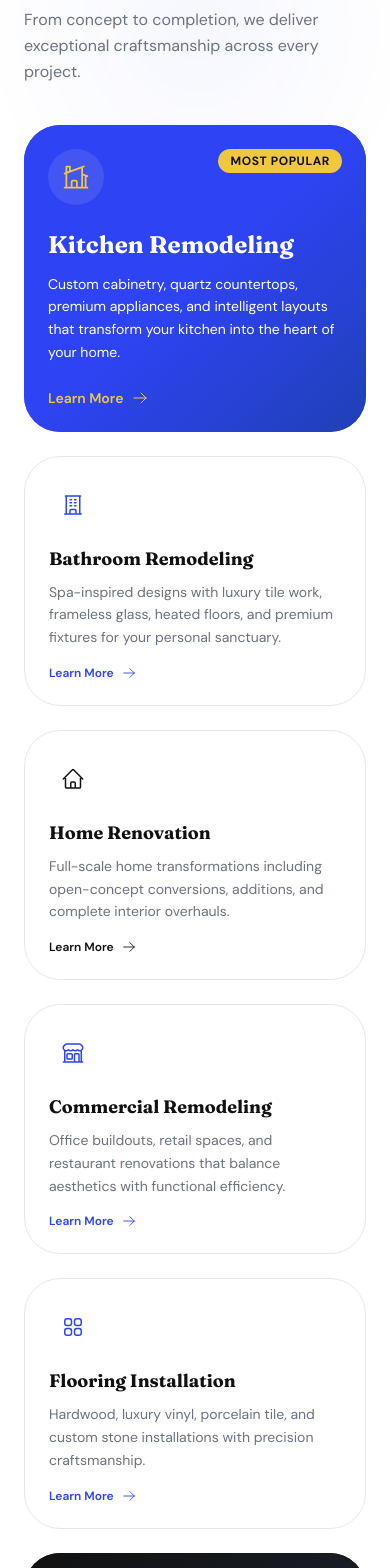
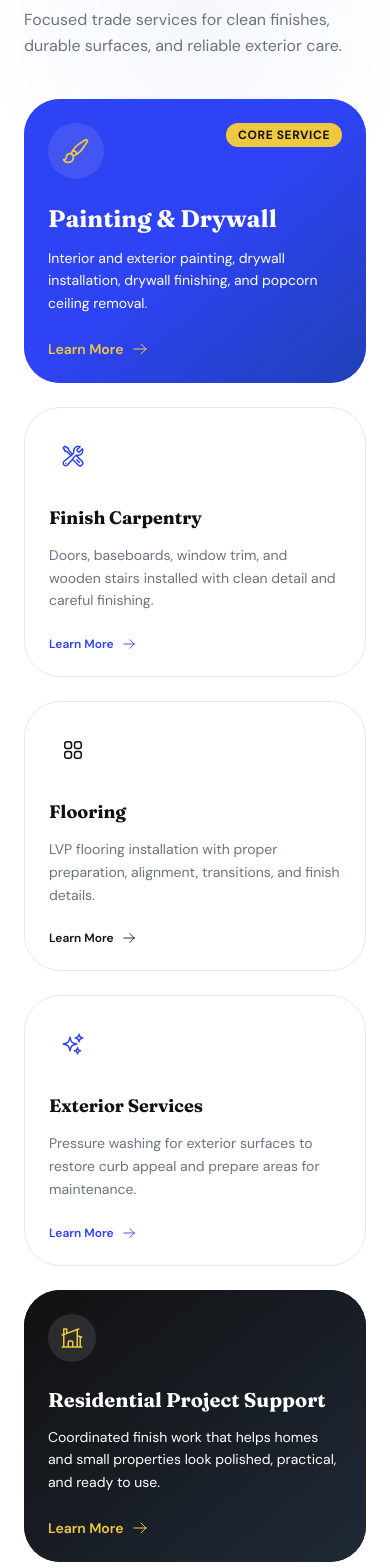
Before and after one commit to Polar0105Q/acredimodelingservicellc, a Next.js app: page / in a window 390 px wide. Shown: the part 1340-2908 px from the top of the page. Built offline with nearby package versions, Linux system fonts and the light colour scheme; no server answers.

Commit message:
feat: update service offerings

```diff
--- a/src/app/components/ContactSection.tsx
+++ b/src/app/components/ContactSection.tsx
@@ -21,12 +21,11 @@ const t = {
       submit: 'Send Message',
     },
     services: [
-      'Kitchen Remodeling',
-      'Bathroom Remodeling',
-      'Home Renovation',
-      'Commercial Remodeling',
-      'Flooring Installation',
-      'Interior Design',
+      'Painting & Drywall',
+      'Finish Carpentry',
+      'Flooring - LVP Installation',
+      'Exterior Services - Pressure Washing',
+      'Residential Project Support',
       'Other',
     ],
     success: "Message sent! We'll contact you within 24 hours.",
@@ -73,8 +72,28 @@ const t = {
   },
 };
 
+const contactServices = {
+  en: [
+    'Painting & Drywall',
+    'Finish Carpentry',
+    'Flooring - LVP Installation',
+    'Exterior Services - Pressure Washing',
+    'Residential Project Support',
+    'Other',
+  ],
+  es: [
+    'Pintura y Drywall',
+    'Carpinteria de Acabado',
+    'Pisos - Instalacion LVP',
+    'Servicios Exteriores - Lavado a Presion',
+    'Apoyo para Proyectos Residenciales',
+    'Otro',
+  ],
+};
+
 export default function ContactSection({ lang }: ContactSectionProps) {
   const tx = t[lang];
+  const serviceOptions = contactServices[lang];
   const sectionRef = useRef<HTMLElement>(null);
   const [form, setForm] = useState({ name: '', email: '', phone: '', service: '', message: '' });
   const [submitted, setSubmitted] = useState(false);
@@ -298,7 +317,7 @@ export default function ContactSection({ lang }: ContactSectionProps) {
                       required
                     >
                       <option value=""></option>
-                      {tx.services.map((s) => (
+                      {serviceOptions.map((s) => (
                         <option key={s} value={s}>
                           {s}
                         </option>
--- a/src/app/components/ServicesSection.tsx
+++ b/src/app/components/ServicesSection.tsx
@@ -10,101 +10,77 @@ interface ServicesSectionProps {
 const t = {
   en: {
     label: 'What We Do',
-    heading: 'Premium Remodeling Services',
-    sub: 'From concept to completion, we deliver exceptional craftsmanship across every project.',
+    heading: 'Professional Remodeling Services',
+    sub: 'Focused trade services for clean finishes, durable surfaces, and reliable exterior care.',
     learn: 'Learn More',
     services: [
       {
-        icon: 'HomeModernIcon',
-        title: 'Kitchen Remodeling',
-        desc: 'Custom cabinetry, quartz countertops, premium appliances, and intelligent layouts that transform your kitchen into the heart of your home.',
-        tag: 'Most Popular',
-        accent: true,
+        icon: 'PaintBrushIcon',
+        title: 'Painting & Drywall',
+        desc: 'Interior and exterior painting, drywall installation, drywall finishing, and popcorn ceiling removal.',
+        tag: 'Core Service',
       },
       {
-        icon: 'BuildingOfficeIcon',
-        title: 'Bathroom Remodeling',
-        desc: 'Spa-inspired designs with luxury tile work, frameless glass, heated floors, and premium fixtures for your personal sanctuary.',
+        icon: 'WrenchScrewdriverIcon',
+        title: 'Finish Carpentry',
+        desc: 'Doors, baseboards, window trim, and wooden stairs installed with clean detail and careful finishing.',
         tag: '',
-        accent: false,
-      },
-      {
-        icon: 'HomeIcon',
-        title: 'Home Renovation',
-        desc: 'Full-scale home transformations including open-concept conversions, additions, and complete interior overhauls.',
-        tag: '',
-        accent: false,
-      },
-      {
-        icon: 'BuildingStorefrontIcon',
-        title: 'Commercial Remodeling',
-        desc: 'Office buildouts, retail spaces, and restaurant renovations that balance aesthetics with functional efficiency.',
-        tag: '',
-        accent: false,
       },
       {
         icon: 'Squares2X2Icon',
-        title: 'Flooring Installation',
-        desc: 'Hardwood, luxury vinyl, porcelain tile, and custom stone installations with precision craftsmanship.',
+        title: 'Flooring',
+        desc: 'LVP flooring installation with proper preparation, alignment, transitions, and finish details.',
         tag: '',
-        accent: false,
       },
       {
-        icon: 'PaintBrushIcon',
-        title: 'Interior Design',
-        desc: 'Full-service interior design consultation, space planning, material selection, and project coordination.',
+        icon: 'SparklesIcon',
+        title: 'Exterior Services',
+        desc: 'Pressure washing for exterior surfaces to restore curb appeal and prepare areas for maintenance.',
         tag: '',
-        accent: false,
+      },
+      {
+        icon: 'HomeModernIcon',
+        title: 'Residential Project Support',
+        desc: 'Coordinated finish work that helps homes and small properties look polished, practical, and ready to use.',
+        tag: '',
       },
     ],
   },
   es: {
     label: 'Lo Que Hacemos',
-    heading: 'Servicios Premium de Remodelación',
-    sub: 'Del concepto a la realidad, entregamos artesanía excepcional en cada proyecto.',
-    learn: 'Saber Más',
+    heading: 'Servicios Profesionales de Remodelacion',
+    sub: 'Servicios especializados para acabados limpios, superficies duraderas y mantenimiento exterior confiable.',
+    learn: 'Saber Mas',
     services: [
       {
-        icon: 'HomeModernIcon',
-        title: 'Remodelación de Cocinas',
-        desc: 'Gabinetes personalizados, encimeras de cuarzo y diseños inteligentes que transforman tu cocina.',
-        tag: 'Más Popular',
-        accent: true,
+        icon: 'PaintBrushIcon',
+        title: 'Pintura y Drywall',
+        desc: 'Pintura interior y exterior, instalacion de drywall, acabado de drywall y remocion de techo popcorn.',
+        tag: 'Servicio Principal',
       },
       {
-        icon: 'BuildingOfficeIcon',
-        title: 'Remodelación de Baños',
-        desc: 'Diseños inspirados en spas con azulejos de lujo, vidrio sin marco y accesorios premium.',
+        icon: 'WrenchScrewdriverIcon',
+        title: 'Carpinteria de Acabado',
+        desc: 'Puertas, zocalos, molduras de ventanas y escaleras de madera con detalle limpio y buen acabado.',
         tag: '',
-        accent: false,
-      },
-      {
-        icon: 'HomeIcon',
-        title: 'Renovación de Hogar',
-        desc: 'Transformaciones de hogar a gran escala, incluyendo conversiones de concepto abierto.',
-        tag: '',
-        accent: false,
-      },
-      {
-        icon: 'BuildingStorefrontIcon',
-        title: 'Remodelación Comercial',
-        desc: 'Oficinas, espacios de venta y restaurantes que equilibran estética y eficiencia funcional.',
-        tag: '',
-        accent: false,
       },
       {
         icon: 'Squares2X2Icon',
-        title: 'Instalación de Pisos',
-        desc: 'Madera, vinilo de lujo, porcelana y piedra personalizada con artesanía de precisión.',
+        title: 'Pisos',
+        desc: 'Instalacion de pisos LVP con preparacion correcta, alineacion, transiciones y detalles finales.',
         tag: '',
-        accent: false,
       },
       {
-        icon: 'PaintBrushIcon',
-        title: 'Diseño de Interiores',
-        desc: 'Consultoría de diseño, planificación de espacios y selección de materiales.',
+        icon: 'SparklesIcon',
+        title: 'Servicios Exteriores',
+        desc: 'Lavado a presion para superficies exteriores, ideal para mejorar la apariencia y preparar mantenimiento.',
         tag: '',
-        accent: false,
+      },
+      {
+        icon: 'HomeModernIcon',
+        title: 'Apoyo para Proyectos Residenciales',
+        desc: 'Trabajo coordinado de acabados para que casas y propiedades pequenas luzcan pulidas y funcionales.',
+        tag: '',
       },
     ],
   },
@@ -140,11 +116,9 @@ export default function ServicesSection({ lang }: ServicesSectionProps) {
       ref={sectionRef}
       className="py-16 md:py-24 lg:py-32 bg-background relative overflow-hidden"
     >
-      {/* Decorative bg */}
       <div className="absolute top-0 right-0 w-96 h-96 blob-primary animate-blob pointer-events-none opacity-40" />
 
       <div className="max-w-7xl mx-auto px-6 relative z-10">
-        {/* Header */}
         <div className="max-w-2xl mb-10 md:mb-16 reveal">
           <span className="text-xs uppercase tracking-widest text-accent font-semibold mb-3 block">
             {tx.label}
@@ -153,153 +127,115 @@ export default function ServicesSection({ lang }: ServicesSectionProps) {
           <p className="text-base md:text-lg text-muted-foreground leading-relaxed">{tx.sub}</p>
         </div>
 
-        {/* Bento-style services grid */}
-        {/* BENTO AUDIT:
-          Array has 6 cards: Kitchen, Bathroom, Home, Commercial, Flooring, Interior
-          Row 1: [col-1: Kitchen cs-2 (featured)] [col-3: Bathroom cs-1] [col-4: Home cs-1]
-          Row 2: [col-1: Commercial cs-1] [col-2: Flooring cs-1] [col-3: Interior cs-2]
-          Placed 6/6 cards ✓
-        */}
         <div className="grid grid-cols-1 md:grid-cols-2 lg:grid-cols-4 gap-6">
-          {/* Kitchen — featured large card */}
-          <div className="lg:col-span-2 service-card group bg-primary text-primary-foreground rounded-3xl p-6 md:p-8 flex flex-col justify-between min-h-[260px] md:min-h-[320px] relative overflow-hidden cursor-pointer reveal">
+          {tx.services.map((service, i) => {
+            const featured = i === 0;
+            const dark = i === tx.services.length - 1;
+            const accent = i === 2;
+
+            return (
+              <div
+                key={service.title}
+                className={`service-card group rounded-3xl p-6 md:p-7 flex flex-col justify-between relative overflow-hidden cursor-pointer reveal transition-all duration-300 ${
+                  featured
+                    ? 'lg:col-span-2 bg-primary text-primary-foreground min-h-[260px] md:min-h-[320px]'
+                    : dark
+                      ? 'lg:col-span-2 bg-foreground text-background min-h-[240px] md:min-h-[280px]'
+                      : accent
+                        ? 'bg-accent/5 border border-accent/20 min-h-[240px] md:min-h-[280px] hover:bg-accent/10 hover:shadow-xl'
+                        : 'bg-card border border-border min-h-[240px] md:min-h-[280px] hover:border-primary/30 hover:shadow-xl hover:shadow-primary/5'
+                }`}
+                style={{ transitionDelay: `${i * 80}ms` }}
+              >
+                {featured && (
+                  <>
                     <div className="absolute inset-0 bg-gradient-to-br from-primary via-primary to-blue-800 opacity-90" />
                     <div className="absolute bottom-0 right-0 w-48 h-48 bg-accent/10 rounded-full blur-3xl" />
+                  </>
+                )}
+
+                {dark && (
+                  <>
+                    <div className="absolute inset-0 bg-gradient-to-br from-foreground to-gray-800" />
+                    <div className="absolute top-0 left-0 w-64 h-64 bg-accent/5 rounded-full blur-3xl" />
+                  </>
+                )}
+
                 <div className="relative z-10 flex flex-col h-full">
-              <div className="flex items-start justify-between mb-6">
-                <div className="w-14 h-14 rounded-2xl bg-white/10 flex items-center justify-center">
-                  <Icon name="HomeModernIcon" size={28} variant="outline" className="text-accent" />
+                  <div className="flex items-start justify-between gap-4 mb-6">
+                    <div
+                      className={`rounded-2xl flex items-center justify-center transition-all duration-300 ${
+                        featured
+                          ? 'w-14 h-14 bg-white/10'
+                          : dark
+                            ? 'w-12 h-12 bg-white/10'
+                            : accent
+                              ? 'w-12 h-12 bg-accent/20'
+                              : 'w-12 h-12 bg-primary/10 group-hover:bg-primary'
+                      }`}
+                    >
+                      <Icon
+                        name={service.icon}
+                        size={featured ? 28 : 24}
+                        variant="outline"
+                        className={
+                          featured || dark
+                            ? 'text-accent'
+                            : accent
+                              ? 'text-accent-foreground'
+                              : 'text-primary group-hover:text-primary-foreground'
+                        }
+                      />
                     </div>
+
+                    {service.tag && (
                       <span className="px-3 py-1 rounded-full bg-accent text-accent-foreground text-xs font-bold uppercase tracking-wider">
-                  {tx.services[0].tag}
+                        {service.tag}
                       </span>
+                    )}
                   </div>
-              <h3 className="text-2xl font-display font-bold mb-3">{tx.services[0].title}</h3>
-              <p className="text-primary-foreground/70 text-sm leading-relaxed flex-1">
-                {tx.services[0].desc}
+
+                  <div className="flex-1">
+                    <h3
+                      className={`font-display font-bold mb-3 ${
+                        featured ? 'text-2xl' : dark ? 'text-xl' : 'text-lg text-card-foreground'
+                      }`}
+                    >
+                      {service.title}
+                    </h3>
+                    <p
+                      className={`text-sm leading-relaxed ${
+                        featured
+                          ? 'text-primary-foreground/70'
+                          : dark
+                            ? 'text-background/60'
+                            : 'text-muted-foreground'
+                      }`}
+                    >
+                      {service.desc}
                     </p>
-              <div className="mt-6 flex items-center gap-2 text-sm font-semibold text-accent group-hover:gap-4 transition-all duration-300">
-                {tx.learn} <Icon name="ArrowRightIcon" size={16} variant="outline" />
+                  </div>
+
+                  <div
+                    className={`mt-6 flex items-center gap-2 font-semibold transition-all duration-300 ${
+                      featured || dark
+                        ? 'text-sm text-accent group-hover:gap-4'
+                        : accent
+                          ? 'text-xs text-foreground group-hover:gap-3'
+                          : 'text-xs text-primary group-hover:gap-3'
+                    }`}
+                  >
+                    {tx.learn}
+                    <Icon
+                      name="ArrowRightIcon"
+                      size={featured || dark ? 16 : 14}
+                      variant="outline"
+                    />
                   </div>
                 </div>
               </div>
-
-          {/* Bathroom */}
-          <div
-            className="service-card group bg-card border border-border rounded-3xl p-6 md:p-7 flex flex-col justify-between min-h-[240px] md:min-h-[280px] cursor-pointer hover:border-primary/30 hover:shadow-xl hover:shadow-primary/5 transition-all duration-300 reveal"
-            style={{ transitionDelay: '100ms' }}
-          >
-            <div className="w-12 h-12 rounded-2xl bg-primary/10 flex items-center justify-center mb-4 group-hover:bg-primary group-hover:text-primary-foreground transition-all duration-300">
-              <Icon
-                name="BuildingOfficeIcon"
-                size={24}
-                variant="outline"
-                className="text-primary group-hover:text-primary-foreground"
-              />
-            </div>
-            <div>
-              <h3 className="text-lg font-display font-bold text-card-foreground mb-2">
-                {tx.services[1].title}
-              </h3>
-              <p className="text-sm text-muted-foreground leading-relaxed">{tx.services[1].desc}</p>
-            </div>
-            <div className="mt-4 flex items-center gap-2 text-xs font-semibold text-primary group-hover:gap-3 transition-all duration-300">
-              {tx.learn} <Icon name="ArrowRightIcon" size={14} variant="outline" />
-            </div>
-          </div>
-
-          {/* Home Renovation */}
-          <div
-            className="service-card group bg-accent/5 border border-accent/20 rounded-3xl p-6 md:p-7 flex flex-col justify-between min-h-[240px] md:min-h-[280px] cursor-pointer hover:bg-accent/10 hover:shadow-xl transition-all duration-300 reveal"
-            style={{ transitionDelay: '150ms' }}
-          >
-            <div className="w-12 h-12 rounded-2xl bg-accent/20 flex items-center justify-center mb-4">
-              <Icon
-                name="HomeIcon"
-                size={24}
-                variant="outline"
-                className="text-accent-foreground"
-              />
-            </div>
-            <div>
-              <h3 className="text-lg font-display font-bold text-card-foreground mb-2">
-                {tx.services[2].title}
-              </h3>
-              <p className="text-sm text-muted-foreground leading-relaxed">{tx.services[2].desc}</p>
-            </div>
-            <div className="mt-4 flex items-center gap-2 text-xs font-semibold text-foreground group-hover:gap-3 transition-all duration-300">
-              {tx.learn} <Icon name="ArrowRightIcon" size={14} variant="outline" />
-            </div>
-          </div>
-
-          {/* Commercial */}
-          <div
-            className="service-card group bg-card border border-border rounded-3xl p-6 md:p-7 flex flex-col justify-between min-h-[240px] md:min-h-[280px] cursor-pointer hover:border-primary/30 hover:shadow-xl hover:shadow-primary/5 transition-all duration-300 reveal"
-            style={{ transitionDelay: '200ms' }}
-          >
-            <div className="w-12 h-12 rounded-2xl bg-primary/10 flex items-center justify-center mb-4 group-hover:bg-primary transition-all duration-300">
-              <Icon
-                name="BuildingStorefrontIcon"
-                size={24}
-                variant="outline"
-                className="text-primary group-hover:text-primary-foreground"
-              />
-            </div>
-            <div>
-              <h3 className="text-lg font-display font-bold text-card-foreground mb-2">
-                {tx.services[3].title}
-              </h3>
-              <p className="text-sm text-muted-foreground leading-relaxed">{tx.services[3].desc}</p>
-            </div>
-            <div className="mt-4 flex items-center gap-2 text-xs font-semibold text-primary group-hover:gap-3 transition-all duration-300">
-              {tx.learn} <Icon name="ArrowRightIcon" size={14} variant="outline" />
-            </div>
-          </div>
-
-          {/* Flooring */}
-          <div
-            className="service-card group bg-card border border-border rounded-3xl p-6 md:p-7 flex flex-col justify-between min-h-[240px] md:min-h-[280px] cursor-pointer hover:border-primary/30 hover:shadow-xl hover:shadow-primary/5 transition-all duration-300 reveal"
-            style={{ transitionDelay: '250ms' }}
-          >
-            <div className="w-12 h-12 rounded-2xl bg-primary/10 flex items-center justify-center mb-4 group-hover:bg-primary transition-all duration-300">
-              <Icon
-                name="Squares2X2Icon"
-                size={24}
-                variant="outline"
-                className="text-primary group-hover:text-primary-foreground"
-              />
-            </div>
-            <div>
-              <h3 className="text-lg font-display font-bold text-card-foreground mb-2">
-                {tx.services[4].title}
-              </h3>
-              <p className="text-sm text-muted-foreground leading-relaxed">{tx.services[4].desc}</p>
-            </div>
-            <div className="mt-4 flex items-center gap-2 text-xs font-semibold text-primary group-hover:gap-3 transition-all duration-300">
-              {tx.learn} <Icon name="ArrowRightIcon" size={14} variant="outline" />
-            </div>
-          </div>
-
-          {/* Interior Design — large card */}
-          <div
-            className="lg:col-span-2 service-card group bg-foreground text-background rounded-3xl p-6 md:p-8 flex flex-col justify-between min-h-[240px] md:min-h-[280px] relative overflow-hidden cursor-pointer reveal"
-            style={{ transitionDelay: '300ms' }}
-          >
-            <div className="absolute inset-0 bg-gradient-to-br from-foreground to-gray-800" />
-            <div className="absolute top-0 left-0 w-64 h-64 bg-accent/5 rounded-full blur-3xl" />
-            <div className="relative z-10 flex flex-col h-full">
-              <div className="w-12 h-12 rounded-2xl bg-white/10 flex items-center justify-center mb-4">
-                <Icon name="PaintBrushIcon" size={24} variant="outline" className="text-accent" />
-              </div>
-              <div className="flex-1">
-                <h3 className="text-xl font-display font-bold mb-2">{tx.services[5].title}</h3>
-                <p className="text-background/60 text-sm leading-relaxed">{tx.services[5].desc}</p>
-              </div>
-              <div className="mt-6 flex items-center gap-2 text-sm font-semibold text-accent group-hover:gap-4 transition-all duration-300">
-                {tx.learn} <Icon name="ArrowRightIcon" size={16} variant="outline" />
-              </div>
-            </div>
-          </div>
+            );
+          })}
         </div>
       </div>
     </section>
```
Lines whose indentation alone changed are shown as unchanged.
